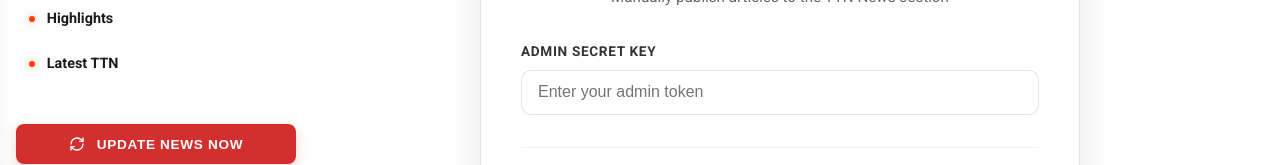
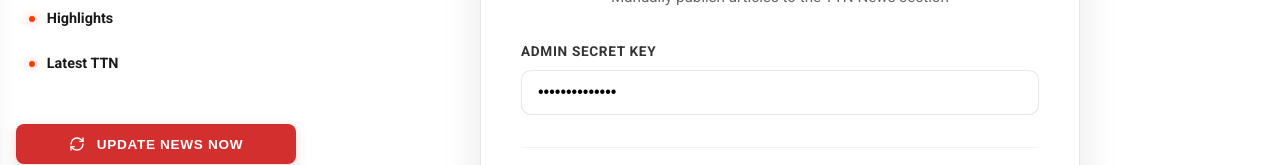
Before and after one commit to jhoevenkentofficial/NomadNews---New-Aggreator, a React (Vite) app: page /admin in a window 1280 px wide. Shown: the part 377-542 px from the top of the page. Built offline with nearby package versions, Linux system fonts and the light colour scheme; no server answers.

Commit message:
Pre-fill admin secret key to prevent auth failures

```diff
--- a/src/pages/AdminPage.jsx
+++ b/src/pages/AdminPage.jsx
@@ -10,7 +10,7 @@ const AdminPage = () => {
     description: '',
     category: 'Announcements',
     image: '',
-    secret: ''
+    secret: 'ttn_admin_2026'
   });
   const [status, setStatus] = useState({ type: '', message: '' });
   const [loading, setLoading] = useState(false);
```
